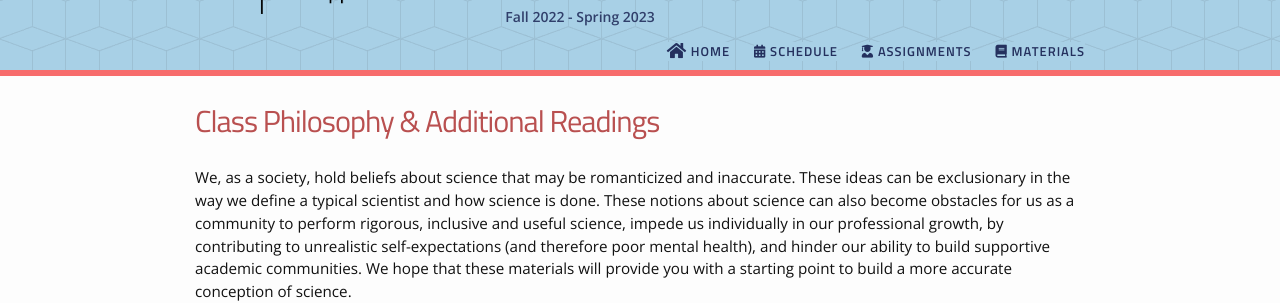
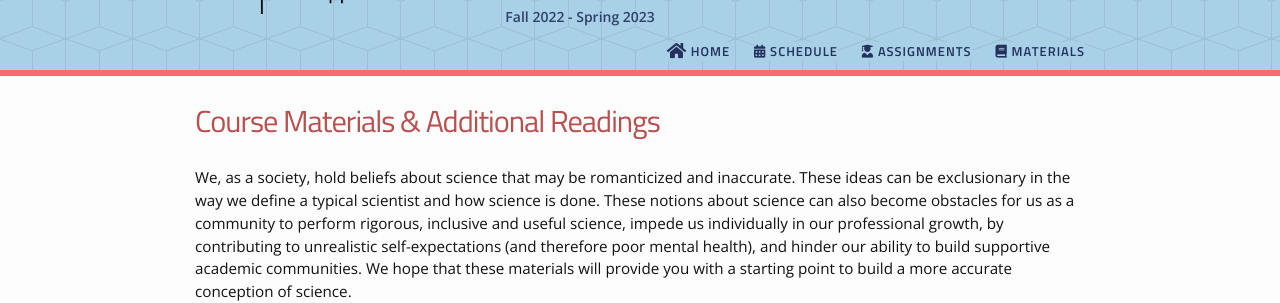
Before and after one commit to yanivyacoby/harvard-cs290, a Jekyll site: the page built from materials.md, in a window 1280 px wide and 900 px high. Shown: the part 124-427 px from the top of the window. Built offline with Jekyll 4.4.1, drawn with Linux system fonts in a browser that asks for light colours; nearby versions of some CDN libraries.

Commit message:
Update materials.md

```diff
--- a/materials.md
+++ b/materials.md
@@ -1,6 +1,6 @@
 ---
 layout: page
-title: Class Philosophy & Additional Readings
+title: Course Materials & Additional Readings
 permalink: /materials/
 ---
 
```
